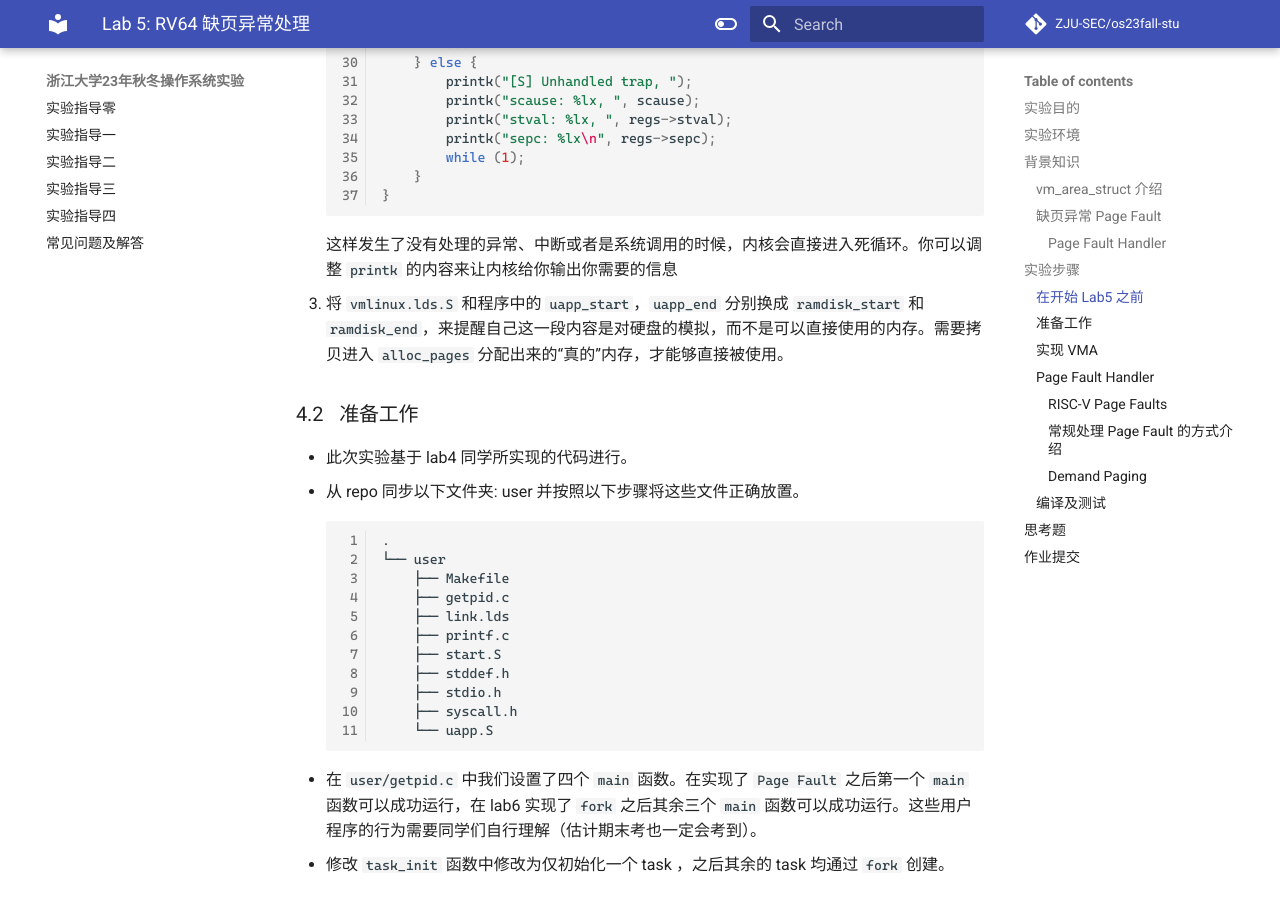
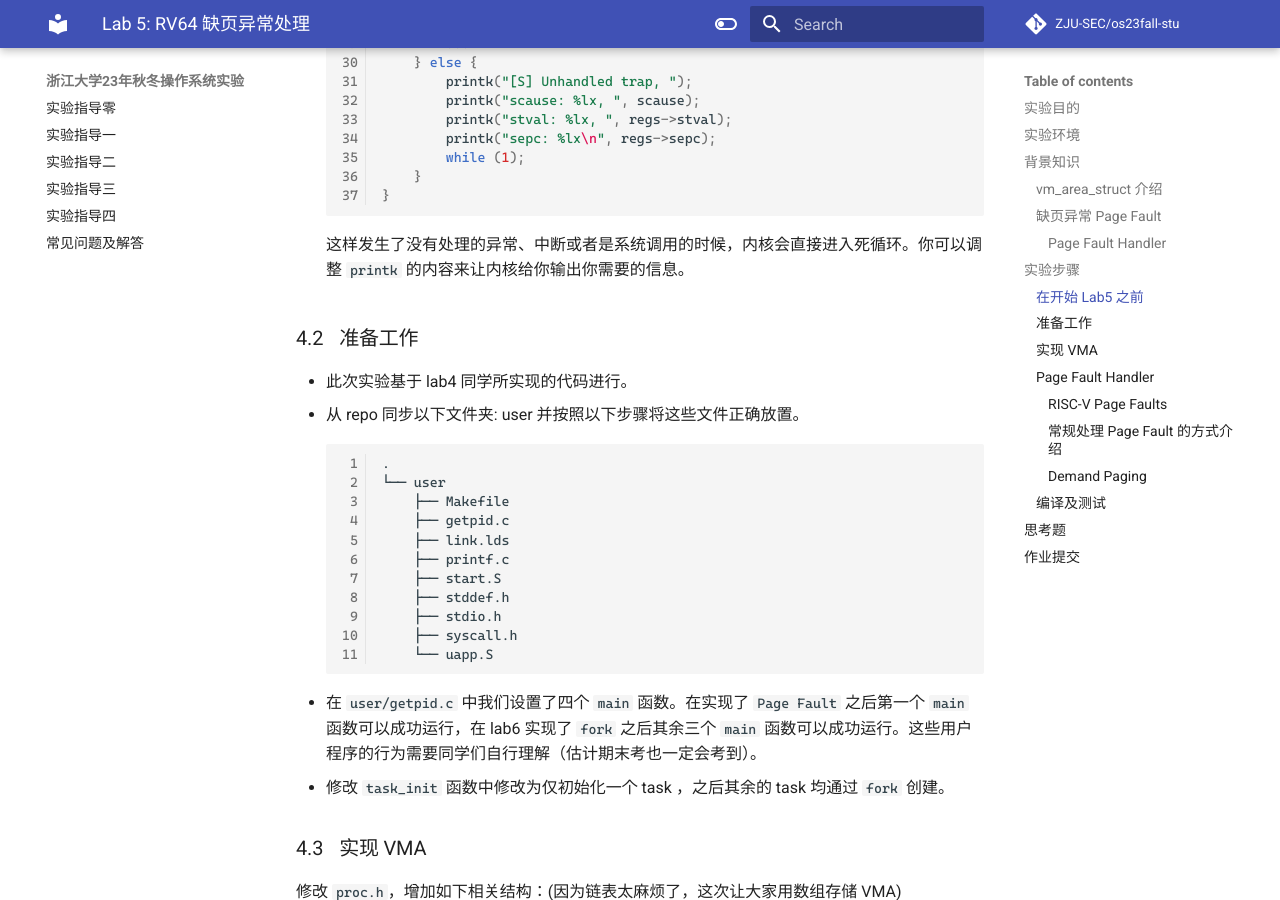
Before and after one commit to NoyException/zju_os_lab, an MkDocs documentation site: the page built from docs/lab5.md, in a window 1280 px wide and 900 px high, scrolled down 4565 px. Built offline with MkDocs 1.6.1 and Material for MkDocs 9.7.7, drawn with Linux system fonts in a browser that asks for light colours; some web fonts are replaced; comment, search, counter and statistics services are not loaded.

Commit message:
fix: rm some lines in lab5 doc

````diff
--- a/docs/lab5.md
+++ b/docs/lab5.md
@@ -159,8 +159,7 @@ RISC-V 异常处理：当系统运行发生异常时，可即时地通过解析
         }
     }
     ```
-    这样发生了没有处理的异常、中断或者是系统调用的时候，内核会直接进入死循环。你可以调整 `printk` 的内容来让内核给你输出你需要的信息
-3. 将 `vmlinux.lds.S` 和程序中的 `uapp_start`，`uapp_end` 分别换成 `ramdisk_start` 和 `ramdisk_end`，来提醒自己这一段内容是对硬盘的模拟，而不是可以直接使用的内存。需要拷贝进入 `alloc_pages` 分配出来的“真的”内存，才能够直接被使用。
+    这样发生了没有处理的异常、中断或者是系统调用的时候，内核会直接进入死循环。你可以调整 `printk` 的内容来让内核给你输出你需要的信息。
 
 ### 准备工作
 * 此次实验基于 lab4 同学所实现的代码进行。
````
